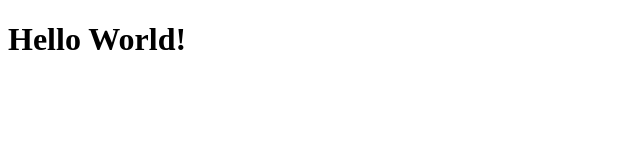
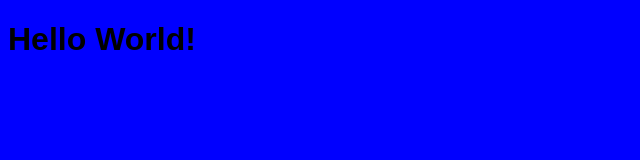
Before and after one commit to kameronashley/example-repository, a plain HTML site: page index.html in a window 1280 px wide. Shown: the whole page, without its empty margins (0-640 px from the left). Drawn offline with Linux system fonts and the light colour scheme.

Commit message:
add style.css, connect to index.html

```diff
--- a/index.html
+++ b/index.html
@@ -2,6 +2,7 @@
 <html lang="en">
   <head>
     <title>My Website</title>
+    <link rel="stylesheet" href="style.css" />
   </head>
   <body>
     <h1>Hello World!</h1>
--- /dev/null
+++ b/style.css
@@ -0,0 +1,6 @@
+body {
+    background: blue;
+}
+h1 {
+    font-family: fantasy;
+}
```
Lines whose indentation alone changed are shown as unchanged.
